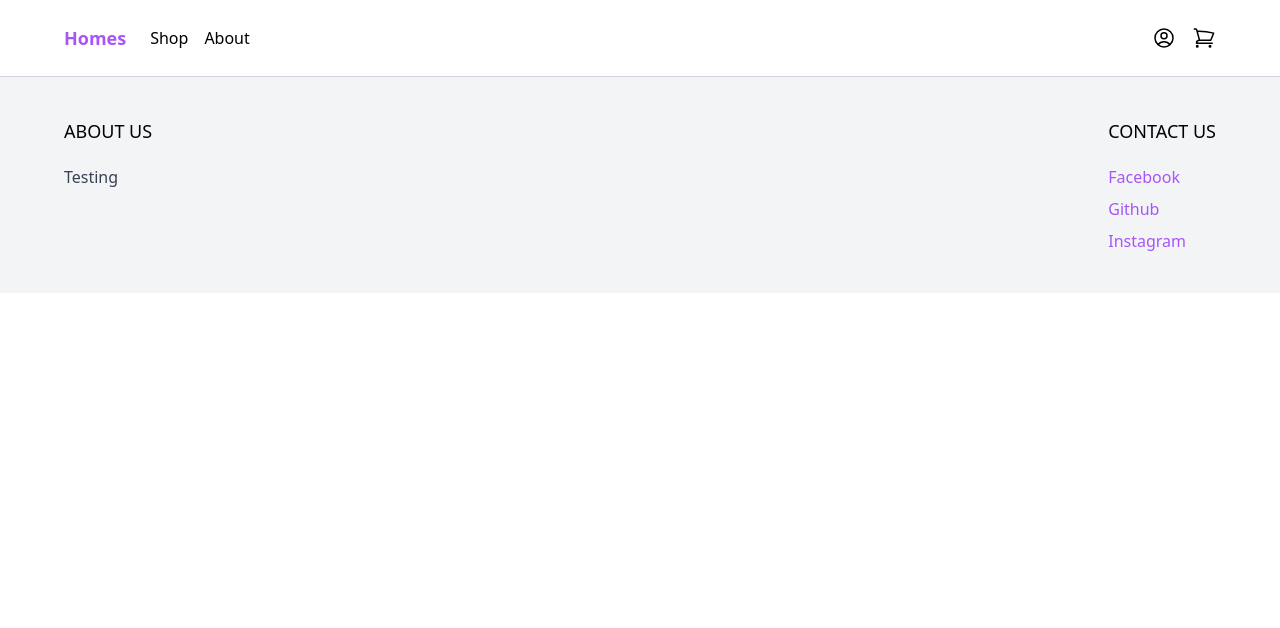
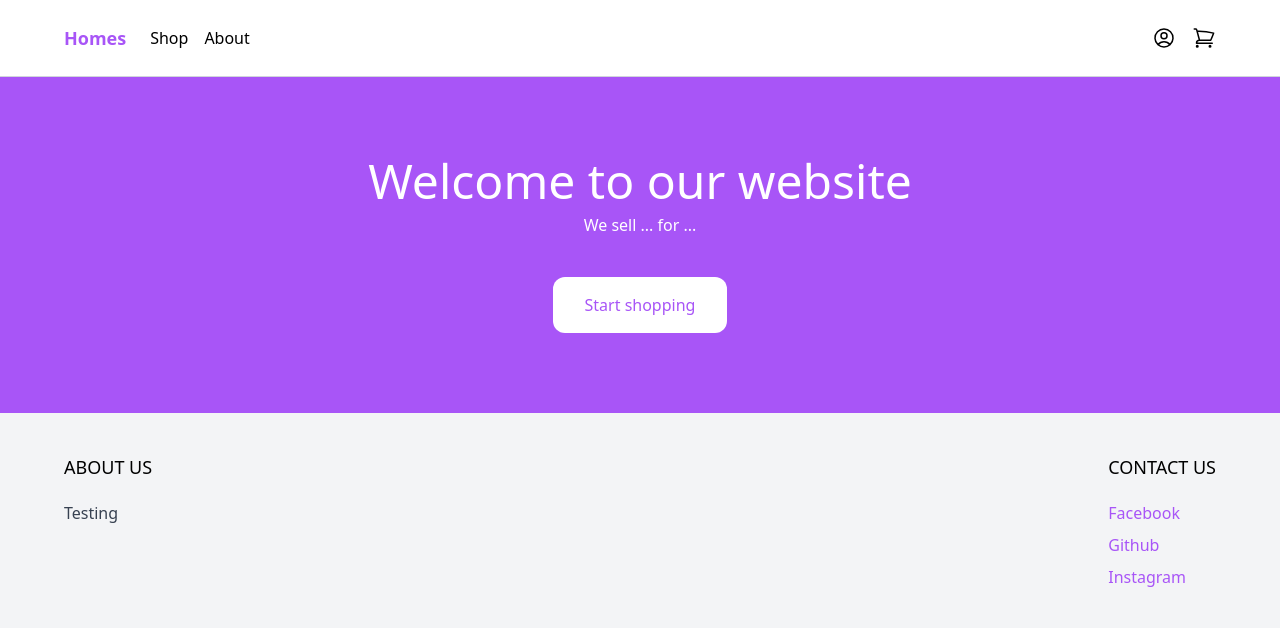
Before and after one commit to PhungHoang1909/ECommerce_Django, a Django app: page / in a window 1280 px wide. Shown: the top 628 px of the page. Run offline with Django 5.2, Linux system fonts and the light colour scheme; some libraries are stand-ins or nearby versions.

Commit message:
Created simple base.html

```diff
--- a/ecommerceapp/templates/base.html
+++ b/ecommerceapp/templates/base.html
@@ -18,7 +18,7 @@
             <p class="browsehappy">You are using an <strong>outdated</strong> browser. Please <a href="#">upgrade your browser</a> to improve your experience.</p>
         <![endif]-->
 
-        {% comment %} Navbar for header menu {% endcomment %}
+        {% comment %} 2. Navbar for header menu {% endcomment %}
         <nav class="border-b border-gray-300">
             <div class="max-w-6xl mx-auto py-2 px-6 xl:px-0 flex items-center justify-between">
                 {% comment %} LeftSide {% endcomment %}
@@ -48,7 +48,20 @@
             </div>
         </nav>
 
-        {% comment %} Create footer {% endcomment %}
+        {% comment %} 3. Header Title {% endcomment %}
+        <main>
+            <header class="px-6 py-10 lg:py-20 bg-purple-500">
+                <div class="max-w-3xl mx-auto text-center">
+                    <p class="mb-2 text-3xl lg:text-5xl text-white">Welcome to our website</p>
+
+                    <p class="mb-10 text-white">We sell ... for ...</p>
+
+                    <a href="#" class="inline-block px-8 py-4 rounded-xl bg-white text-purple-500 hover:bg-gray-200">Start shopping</a>
+                </div>
+            </header>
+        </main>
+
+        {% comment %} 1. Create footer {% endcomment %}
         <footer class="bg-gray-100">
             <div class="max-w-6xl mx-auto py-10 px-6 xl:px-0 md:flex justify-between">
                 <div class="footer-left mb-12 md:mb-0">
```
